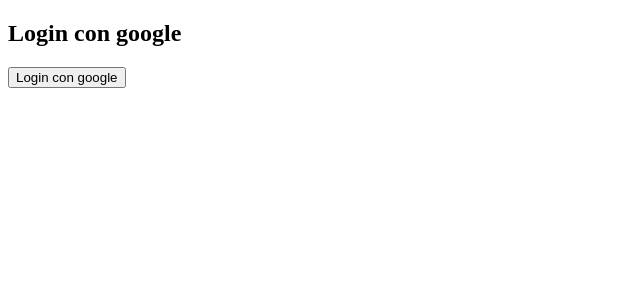
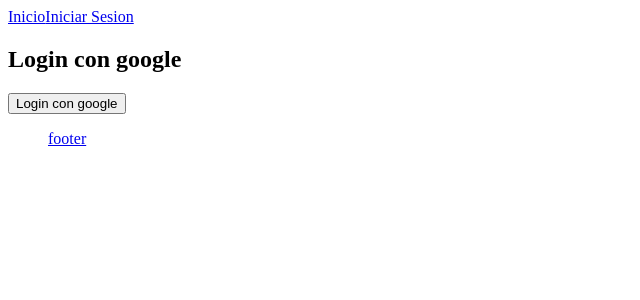
Before and after one commit to DavidGarzonDev/TuRifa, a React (Vite) app in the folder client/: page /login in a window 1280 px wide. Shown: the top 300 px of the page, without its empty margins (0-640 px from the left). Built offline with nearby package versions, Linux system fonts and the light colour scheme; no server answers.

Commit message:
fex(layout) : crear un layout simple para navegar en la pagina

```diff
--- a/client/src/layout/Layout.jsx
+++ b/client/src/layout/Layout.jsx
@@ -1,10 +1,15 @@
-import React from 'react'
 
-const Layout = () => {
+import Footer from "./footer/Footer"
+import Header from "./header/Header"
+
+const Layout = ({children}) => {
   return (
-    <div>
+  <div className="layout">
+    <Header />
+    <main className="layout-content">{children}</main>
+    <Footer />
 
-    </div>
+  </div>
   )
 }
 
--- a/client/src/layout/footer/Footer.jsx
+++ b/client/src/layout/footer/Footer.jsx
@@ -0,0 +1,13 @@
+import { Link } from "react-router"
+
+const Footer = () => {
+  return (
+    <footer>
+        <ul>
+            <Link to="/">footer</Link>
+        </ul>
+    </footer>
+  )
+}
+
+export default Footer
--- a/client/src/layout/header/Header.jsx
+++ b/client/src/layout/header/Header.jsx
@@ -0,0 +1,14 @@
+import { NavLink } from "react-router"
+
+const Header = () => {
+  return (
+    <header>
+        <nav>
+            <NavLink to="/" end>Inicio</NavLink>
+            <NavLink to="/login" end>Iniciar Sesion</NavLink>
+        </nav>
+    </header>
+  )
+}
+
+export default Header
--- a/client/src/main.jsx
+++ b/client/src/main.jsx
@@ -12,10 +12,12 @@ import { AuthProvider } from "./context/AuthContext";
 
 //Import para las rutas
 import { BrowserRouter, Routes, Route } from "react-router";
+import Layout from "./layout/Layout.jsx";
 
 createRoot(document.getElementById("root")).render(
   <AuthProvider>
     <BrowserRouter>
+      <Layout>
         <Routes>
           <Route path="/" element={<Home />} />
           <Route path="/register" element={<Register />} />
@@ -23,6 +25,7 @@ createRoot(document.getElementById("root")).render(
           <Route path="/perfil" element={<Profile />} />
           <Route path="*" element={<NotFound />} />
         </Routes>
+      </Layout>
     </BrowserRouter>
   </AuthProvider>
 );
--- a/client/src/pages/login/Login.jsx
+++ b/client/src/pages/login/Login.jsx
@@ -9,7 +9,7 @@ const Login = () => {
     const haldleLogin = useCallback(async () => {
       try {
         await loginGoogleWithPopup();
-        navigate("/perfil");
+        navigate("/home");
       } catch (error) {
         if (error.message === "backend-error") {
           navigate("/login");
```
Lines whose indentation alone changed are shown as unchanged.
